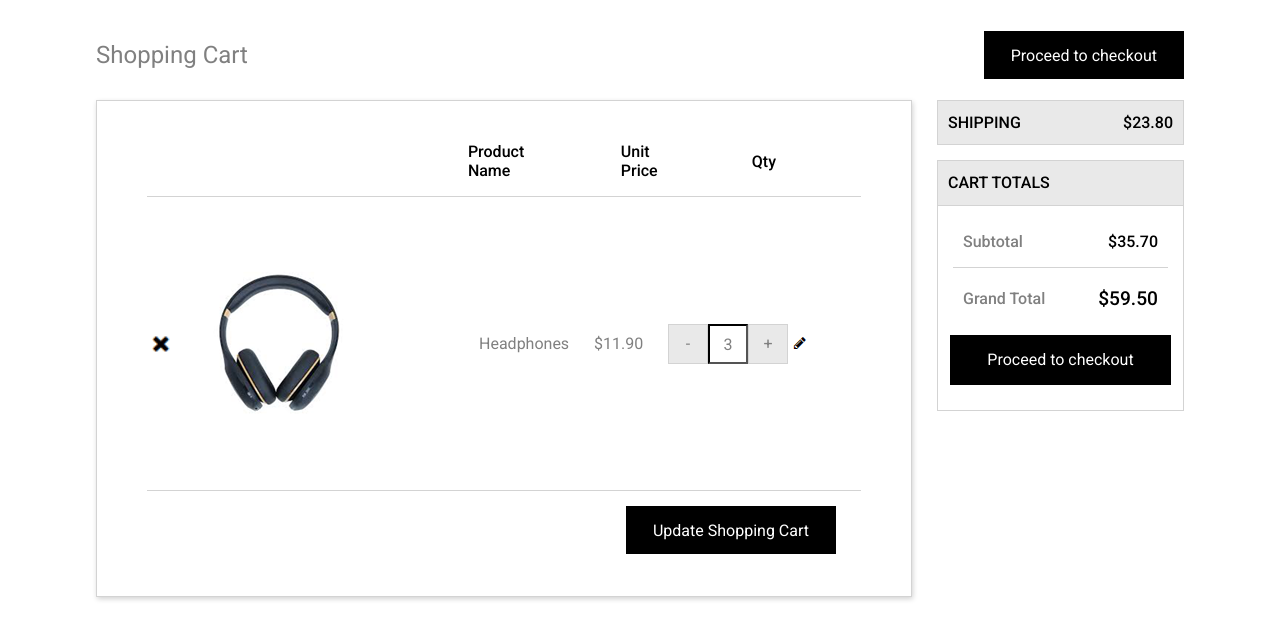
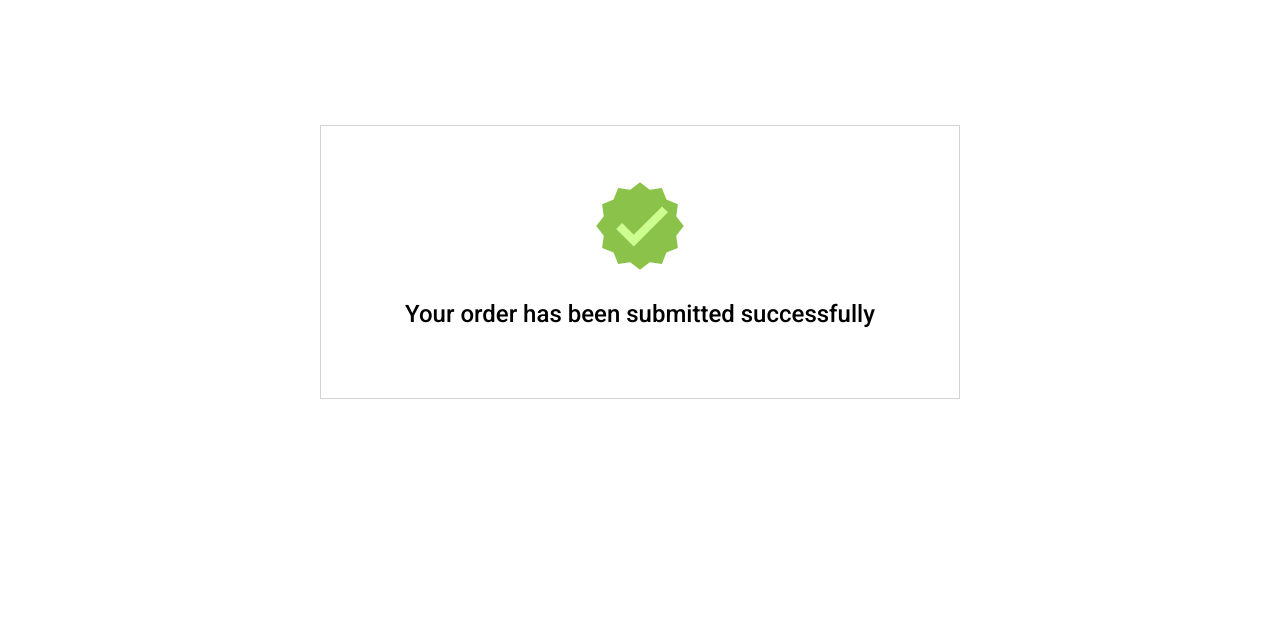
Before and after one commit to KajetanAugust/react-checkout-page, a React (Create React App) app: page /checkout-complete in a window 1280 px wide. Shown: the top 640 px of the page. Built offline with nearby package versions, Linux system fonts and the light colour scheme.

Commit message:
feat: react-icons dependency added
react-icons dependency is now added, CheckoutComplete.js uses check icon on checkout page.

```diff
--- a/package.json
+++ b/package.json
@@ -8,6 +8,8 @@
     "@testing-library/user-event": "^12.1.10",
     "react": "^17.0.1",
     "react-dom": "^17.0.1",
+    "react-icons": "^3.11.0",
+    "react-router-dom": "^5.2.0",
     "react-scripts": "4.0.0",
     "web-vitals": "^0.2.4"
   },
--- a/src/App.css
+++ b/src/App.css
@@ -251,7 +251,19 @@ button:hover {
 
 .checkout-complete {
   text-align: center;
-  margin-top: 100px;
+  margin: 100px auto auto auto;
+  padding-top: 50px;
+  padding-bottom: 50px;
+  width: 50%;
+  border: 1px solid lightgray;
+}
+
+.checkout-complete h2 {
   font-size: 1.5rem;
   font-weight: 500;
 }
+
+.approve-icon {
+  height: 100px;
+  width: 100px;
+}
--- a/src/Components/App.js
+++ b/src/Components/App.js
@@ -1,4 +1,5 @@
 import React, {Component, Fragment} from 'react'
+import { Route } from 'react-router-dom'
 import '../App.css';
 
 import Header from "./Header";
@@ -8,10 +9,9 @@ import CheckoutComplete from "./CheckoutComplete";
 
 class App extends Component {
     state= {
-        quantity: 3,
+        quantity: 2,
         unitPrice: 11.90,
         shipping: 23.80,
-        isCheckout: false,
     }
 
     handleQuantChange = (quantityToSet) => {
@@ -20,20 +20,12 @@ class App extends Component {
         })
     }
 
-    handleCheckout = () => {
-        this.setState({
-            isCheckout: true
-        })
-    }
-
   render() {
 
     return (
         <div className="App">
 
-            {
-                this.state.isCheckout === false
-                    ?
+            <Route exact path='/' render={() => (
                     <Fragment>
                         <Header
                             handleCheckout={this.handleCheckout}
@@ -52,11 +44,9 @@ class App extends Component {
                             />
                         </main>
                     </Fragment>
-                    :
-                    <CheckoutComplete />
-            }
-
-
+                )}
+            />
+            <Route path='/checkout-complete' component={CheckoutComplete} />
 
         </div>
     );
--- a/src/Components/CheckoutComplete.js
+++ b/src/Components/CheckoutComplete.js
@@ -1,10 +1,12 @@
 import React, {Component} from 'react'
+import { FcApproval } from "react-icons/fc";
 
 class CheckoutComplete extends Component {
     render() {
         return (
             <div className='checkout-complete'>
-                <h1>Your order has been submitted successfully</h1>
+                <FcApproval className='approve-icon' />
+                <h2>Your order has been submitted successfully</h2>
             </div>
         );
     }
--- a/src/Components/Header.js
+++ b/src/Components/Header.js
@@ -1,4 +1,5 @@
 import React, {Component} from 'react'
+import { Link } from "react-router-dom";
 
 class Header extends Component {
 
@@ -6,9 +7,7 @@ class Header extends Component {
         return (
             <header>
                 <h1>Shopping Cart</h1>
-                <button
-                    onClick={this.props.handleCheckout}
-                >Proceed to checkout</button>
+                <Link to='/checkout-complete'><button>Proceed to checkout</button></Link>
             </header>
         );
     }
--- a/src/Components/ProductCard.js
+++ b/src/Components/ProductCard.js
@@ -59,7 +59,7 @@ class ProductCard extends Component {
                                 alt='x button'
                                 onClick={this.handleProductDelete}
                             />
-                            <img className='product-image' src='images/headphones.png' alt='Photo of headphones' />
+                            <img className='product-image' src='images/headphones.png' alt='Headphones' />
                             <div className='product-info'>
                                 <p>Headphones</p>
                                 <p>${this.props.unitPrice.toFixed(2)}</p>
--- a/src/Components/ShippingAndTotal.js
+++ b/src/Components/ShippingAndTotal.js
@@ -1,4 +1,5 @@
 import React, {Component} from 'react'
+import {Link} from "react-router-dom";
 
 class ShippingAndTotal extends Component {
 
@@ -21,9 +22,7 @@ class ShippingAndTotal extends Component {
                         <p>Grand Total</p>
                         <p>${subtotal === 0 ? 0 :(subtotal + (subtotal > 100 ? 0 : shipping)).toFixed(2)}</p>
                     </div>
-                    <button
-                        onClick={this.props.handleCheckout}
-                    >Proceed to checkout</button>
+                    <Link to='/checkout-complete'><button>Proceed to checkout</button></Link>
                 </div>
             </div>
         );
--- a/src/index.js
+++ b/src/index.js
@@ -2,10 +2,11 @@ import React from 'react';
 import ReactDOM from 'react-dom';
 import './index.css';
 import App from './Components/App';
+import {BrowserRouter} from "react-router-dom";
 
 ReactDOM.render(
-  <React.StrictMode>
+  <BrowserRouter>
     <App />
-  </React.StrictMode>,
+  </BrowserRouter>,
   document.getElementById('app')
 );
```
Also changed, not shown: 1 other file (tests, documents, lock files or other folders).
